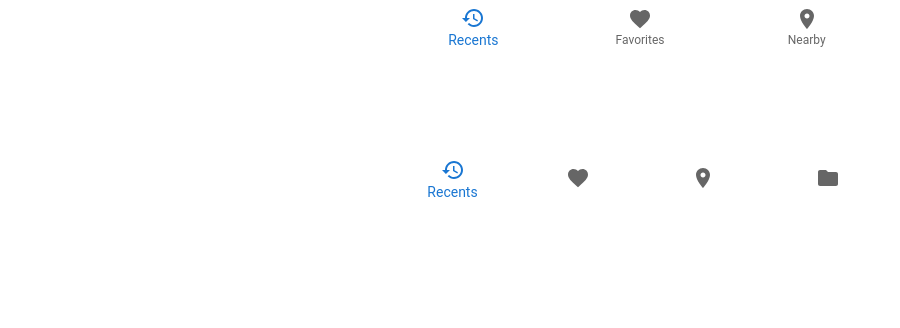
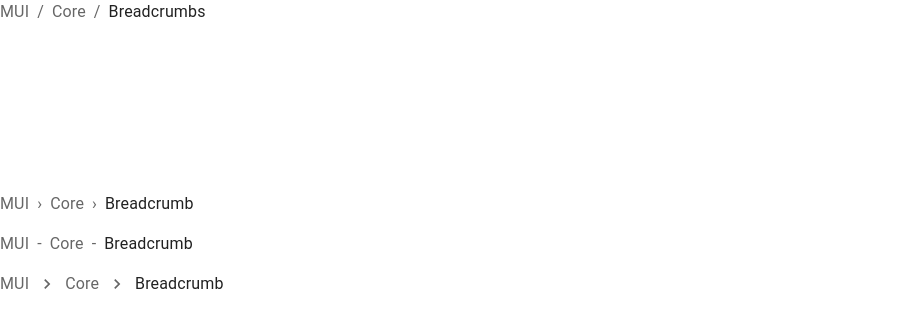
Before and after one commit to sinhasudhanshu/My-React-App, a React (Create React App) app: page / in a window 1280 px wide. Shown: the top 328 px of the page, without its empty margins (0-900 px from the left). Built offline with nearby package versions, Linux system fonts and the light colour scheme.

Commit message:
BreadCrums Material UI

```diff
--- a/src/App.js
+++ b/src/App.js
@@ -52,8 +52,10 @@ import './App.css';
 // import AccordionCustomized from './components/AccordionCustomized';
 // import BasicCard from './components/BasicCard';
 // import OutlineCard from './components/OutlineCard';
-import SimpleBottomNavigation from './components/SimpleBottomNavigation';
-import LabelBottomNavigation from './components/LabelBottomNavigation';
+// import SimpleBottomNavigation from './components/SimpleBottomNavigation';
+// import LabelBottomNavigation from './components/LabelBottomNavigation';
+import BasicBreadcrumbs from './components/BasicBreadcrums';
+import CustomBreadcrums from './components/CustomBreadcrums';
 
 
 
@@ -63,9 +65,9 @@ function App() {
 
         <center>
 
-       <SimpleBottomNavigation/>
-       <br></br><br></br><br></br><br></br>
-       <LabelBottomNavigation/>
+      <BasicBreadcrumbs/>
+      <br></br><br></br><br></br><br></br><br></br><br></br><br></br>
+      <CustomBreadcrums/>
         </center>
 
     </div>
--- /dev/null
+++ b/src/components/BasicBreadcrums.js
@@ -0,0 +1,30 @@
+import * as React from 'react';
+import Typography from '@mui/material/Typography';
+import Breadcrumbs from '@mui/material/Breadcrumbs';
+import Link from '@mui/material/Link';
+
+function handleClick(event) {
+  event.preventDefault();
+  console.info('You clicked a breadcrumb.');
+}
+
+ function BasicBreadcrumbs() {
+  return (
+    <div role="presentation" onClick={handleClick}>
+      <Breadcrumbs aria-label="breadcrumb">
+        <Link underline="hover" color="inherit" href="/">
+          MUI
+        </Link>
+        <Link
+          underline="hover"
+          color="inherit"
+          href="/material-ui/getting-started/installation/"
+        >
+          Core
+        </Link>
+        <Typography color="text.primary">Breadcrumbs</Typography>
+      </Breadcrumbs>
+    </div>
+  );
+}
+export default BasicBreadcrumbs;
--- /dev/null
+++ b/src/components/CustomBreadcrums.js
@@ -0,0 +1,49 @@
+import * as React from 'react';
+import Breadcrumbs from '@mui/material/Breadcrumbs';
+import Typography from '@mui/material/Typography';
+import Link from '@mui/material/Link';
+import Stack from '@mui/material/Stack';
+import NavigateNextIcon from '@mui/icons-material/NavigateNext';
+
+function handleClick(event) {
+  event.preventDefault();
+  console.info('You clicked a breadcrumb.');
+}
+
+ function CustomBreadcrums() {
+  const breadcrumbs = [
+    <Link underline="hover" key="1" color="inherit" href="/" onClick={handleClick}>
+      MUI
+    </Link>,
+    <Link
+      underline="hover"
+      key="2"
+      color="inherit"
+      href="/material-ui/getting-started/installation/"
+      onClick={handleClick}
+    >
+      Core
+    </Link>,
+    <Typography key="3" color="text.primary">
+      Breadcrumb
+    </Typography>,
+  ];
+
+  return (
+    <Stack spacing={2}>
+      <Breadcrumbs separator="›" aria-label="breadcrumb">
+        {breadcrumbs}
+      </Breadcrumbs>
+      <Breadcrumbs separator="-" aria-label="breadcrumb">
+        {breadcrumbs}
+      </Breadcrumbs>
+      <Breadcrumbs
+        separator={<NavigateNextIcon fontSize="small" />}
+        aria-label="breadcrumb"
+      >
+        {breadcrumbs}
+      </Breadcrumbs>
+    </Stack>
+  );
+}
+export default CustomBreadcrums;
```
